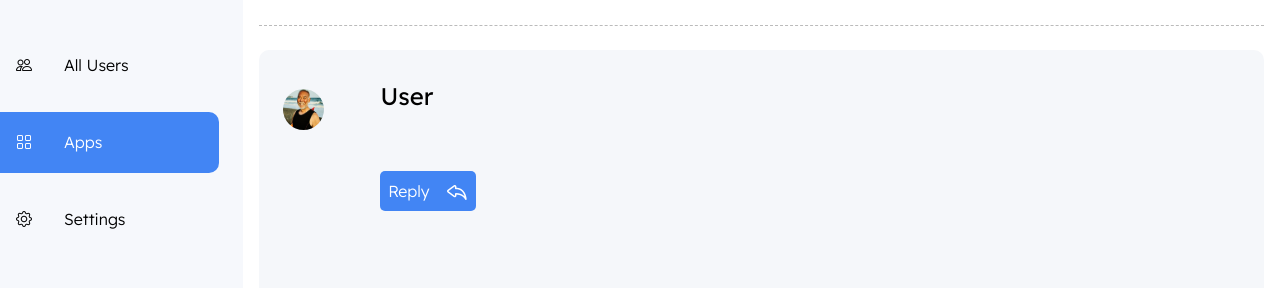
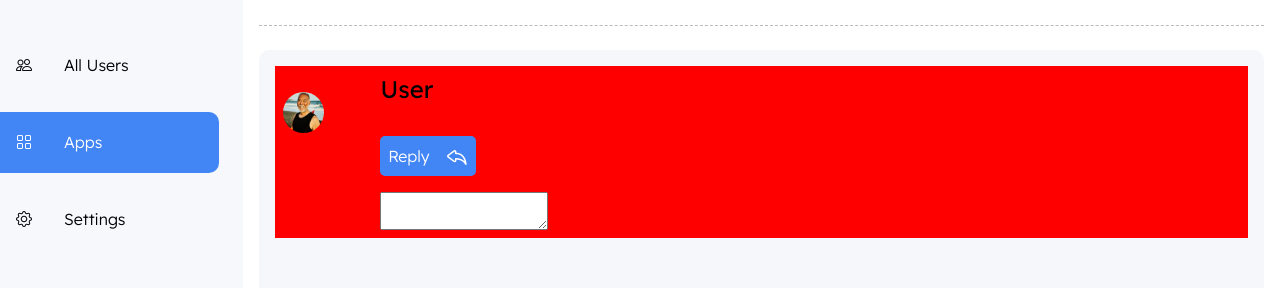
Before and after one commit to sandeepsreekumar4067/Review-O, a Vue app: page /user-review in a window 1280 px wide. Shown: the part 232-520 px from the top of the page. Built offline with nearby package versions, Linux system fonts and the light colour scheme.

Commit message:
added the text ares

```diff
--- a/src/pages/UserReview.vue
+++ b/src/pages/UserReview.vue
@@ -39,6 +39,7 @@
               Reply
               <i class="bi bi-reply"></i>
             </div>
+            <textarea name="" id=""></textarea>
           </div>
         </div>
       </div>
--- a/src/style/userreview.css
+++ b/src/style/userreview.css
@@ -75,6 +75,7 @@
     display: flex;
     align-items: start;
     justify-content: start;
+    background-color: red;
 }
 .review-user-image{
     height: 100%;
```
